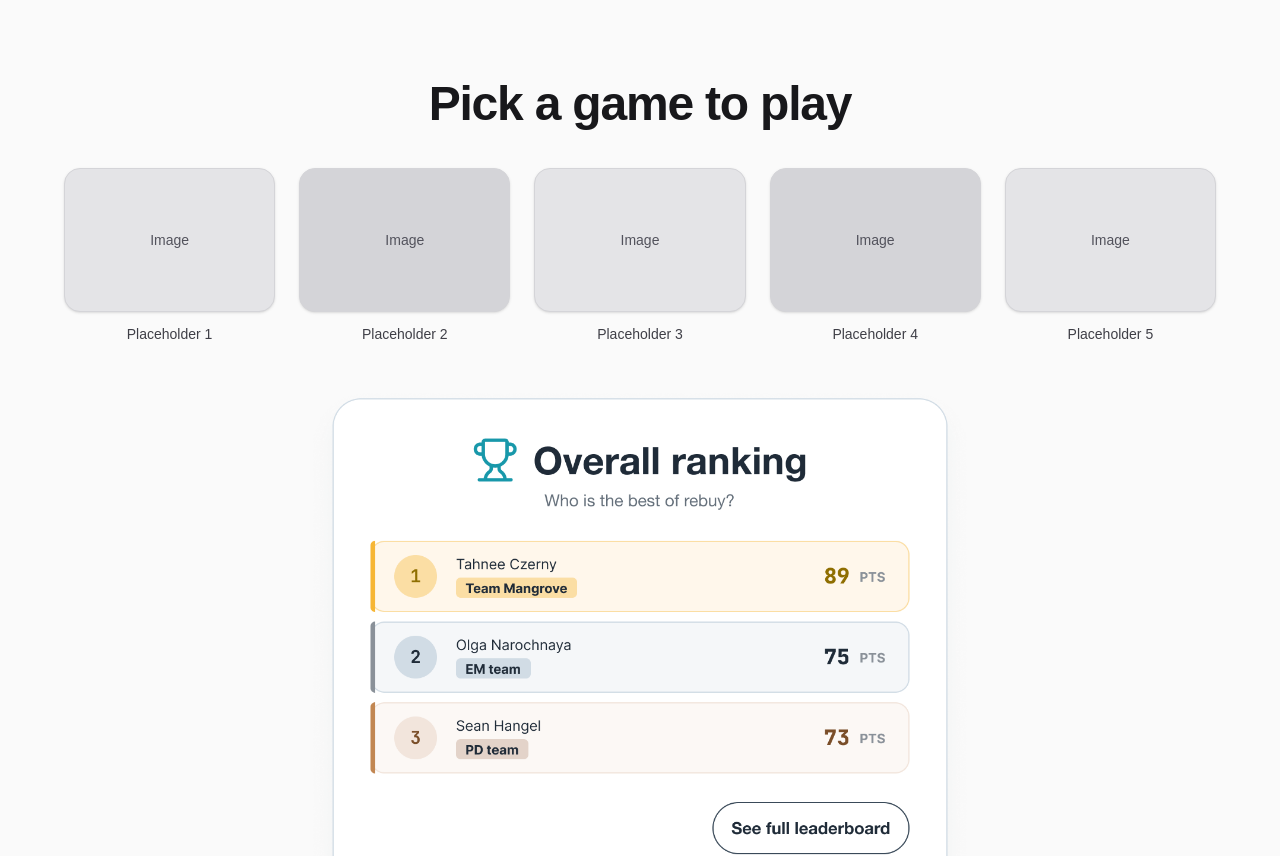
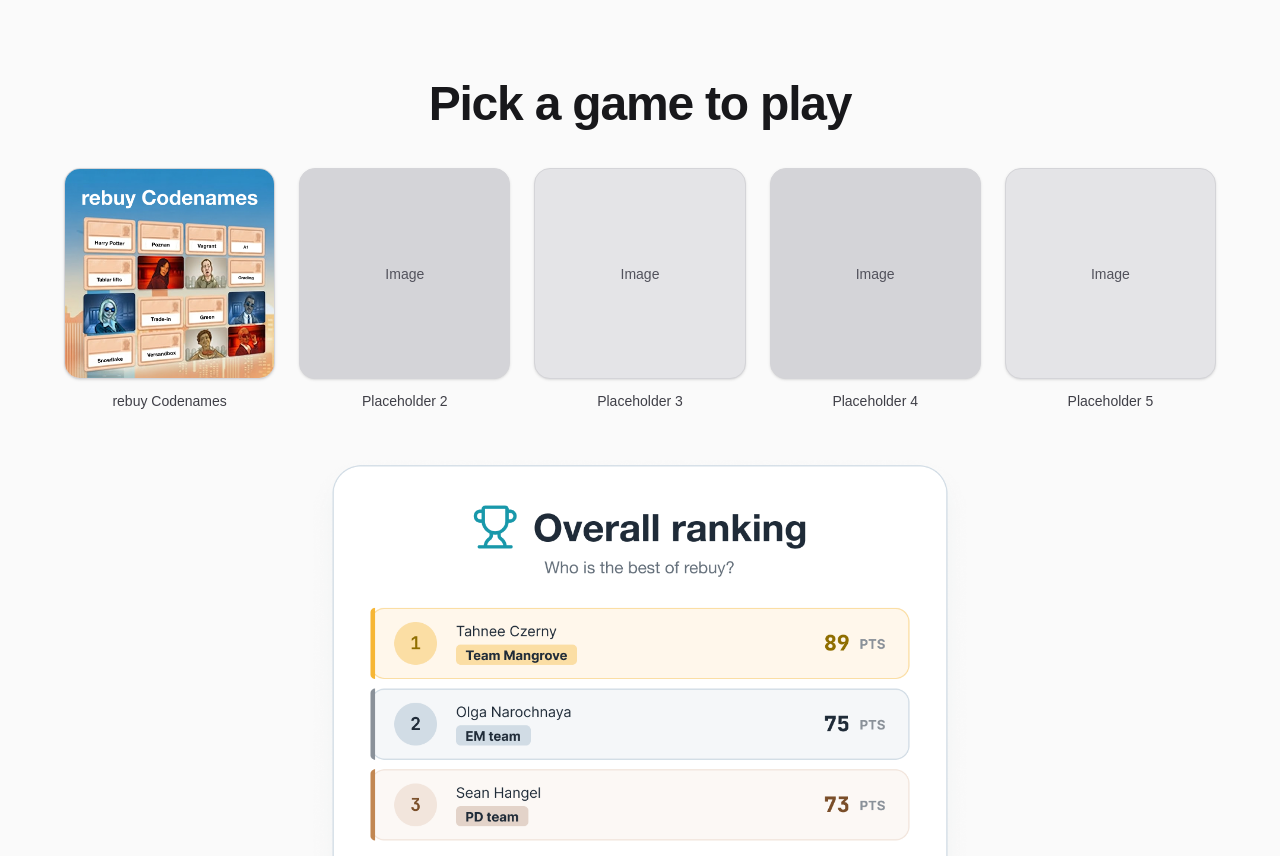
Before and after one commit to ONarochnaya/re-game, a Next.js app: page /lobby in a window 1280 px wide. Shown: the top 856 px of the page. Built offline with nearby package versions, Linux system fonts and the light colour scheme.

Commit message:
added image to the game lobby page and links to /room

```diff
--- a/app/lobby/page.tsx
+++ b/app/lobby/page.tsx
@@ -3,10 +3,11 @@
 import Link from "next/link";
 import { useRouter } from "next/navigation";
 import { useState } from "react";
+import codenamesImage from "./codenames.png";
 import simpleLeaderboard from "./simple-leaderboard.png";
 
 const placeholderCards = [
-  { title: "Placeholder 1", tone: "bg-zinc-200" },
+  { title: "rebuy Codenames", tone: "bg-zinc-200", image: codenamesImage.src },
   { title: "Placeholder 2", tone: "bg-zinc-300" },
   { title: "Placeholder 3", tone: "bg-zinc-200" },
   { title: "Placeholder 4", tone: "bg-zinc-300" },
@@ -50,12 +51,36 @@ export default function LobbyPage() {
         </header>
 
         <section className="grid w-full grid-cols-1 gap-6 sm:grid-cols-2 lg:grid-cols-5">
-          {placeholderCards.map(({ title, tone }) => (
-            <div key={title} className="flex flex-col items-center gap-3">
+          {placeholderCards.map(({ title, tone, image }) => (
+            <div
+              key={title}
+              className={`flex flex-col items-center gap-3 ${image ? "cursor-pointer" : ""}`}
+              onClick={image ? handlePlayCodenames : undefined}
+              onKeyDown={
+                image
+                  ? (event) => {
+                      if (event.key === "Enter" || event.key === " ") {
+                        event.preventDefault();
+                        handlePlayCodenames();
+                      }
+                    }
+                  : undefined
+              }
+              role={image ? "link" : undefined}
+              tabIndex={image ? 0 : undefined}
+            >
               <div
-                className={`flex h-36 w-full items-center justify-center rounded-2xl border border-zinc-300 ${tone} shadow-sm`}
+                className={`flex aspect-square w-full items-center justify-center overflow-hidden rounded-2xl border border-zinc-300 ${tone} shadow-sm`}
               >
-                <span className="text-sm font-medium text-zinc-600">Image</span>
+                {image ? (
+                  <img
+                    src={image}
+                    alt="rebuy Codenames"
+                    className="h-full w-full object-cover"
+                  />
+                ) : (
+                  <span className="text-sm font-medium text-zinc-600">Image</span>
+                )}
               </div>
               <p className="text-sm font-medium text-zinc-700">{title}</p>
             </div>
```
Also changed, not shown: app/lobby/codenames.png (added).
